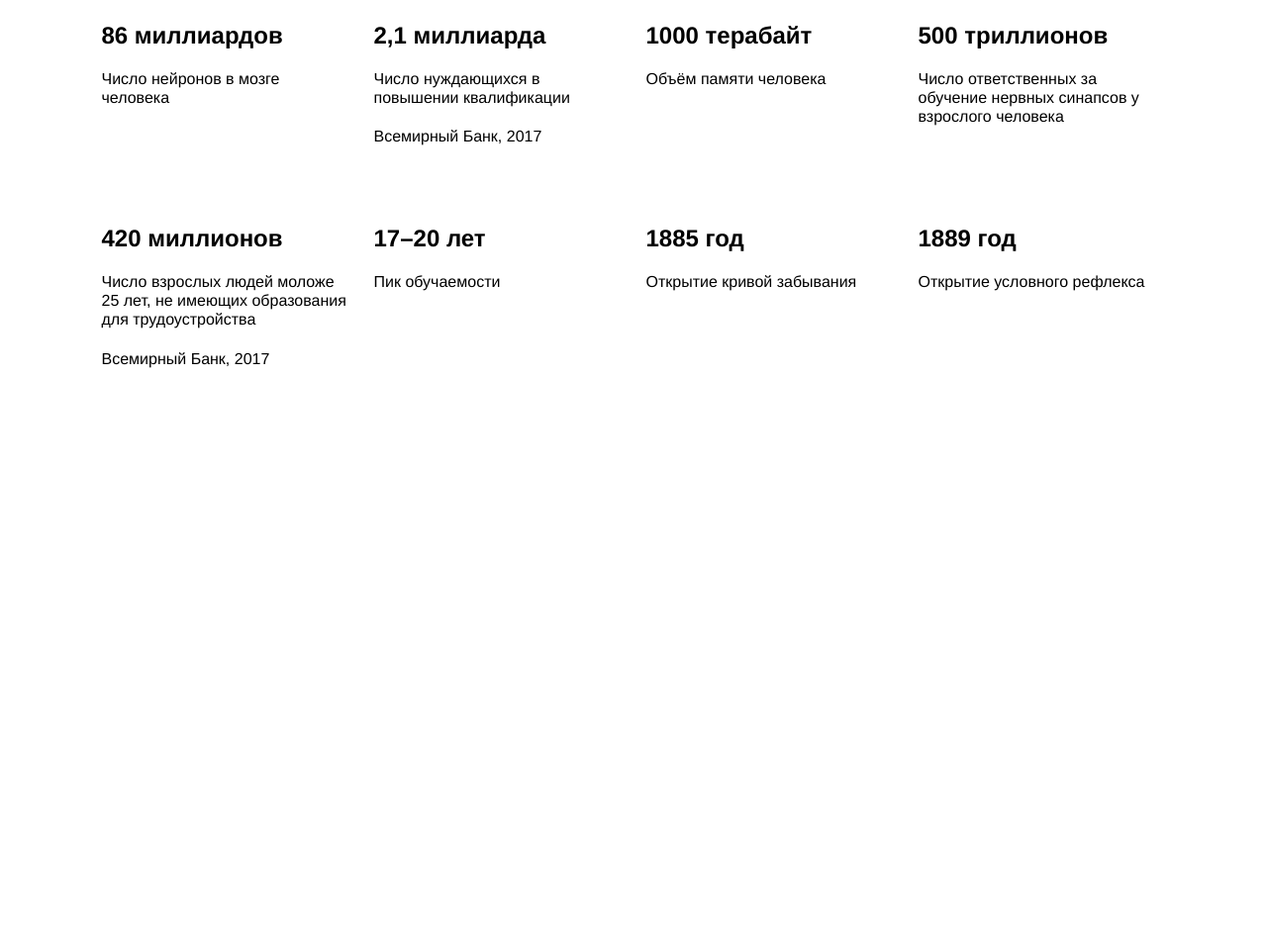
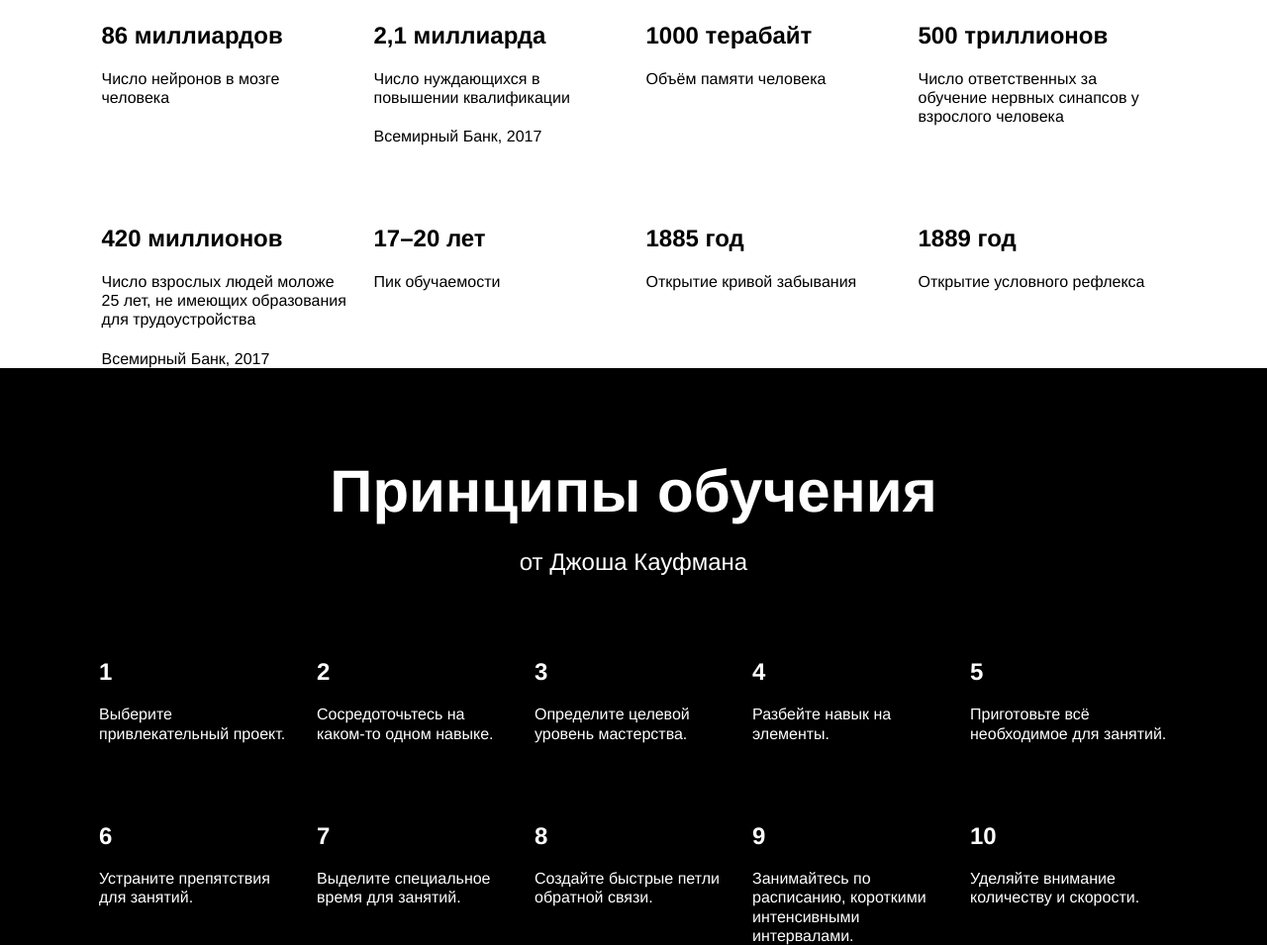
Before and after one commit to vladakoval/yap-static-layout, a plain HTML site: page index.html in a window 1280 px wide. Shown: the part 2596-3551 px from the top of the page at 99% size. Before the commit the page ends 2968 px from the top, so only its background shows below. Drawn offline with Linux system fonts and the light colour scheme.

Commit message:
Добавлена секция kaufman

```diff
--- a/blocks/kaufman/kaufman.css
+++ b/blocks/kaufman/kaufman.css
@@ -0,0 +1,6 @@
+@import url(../../styles/variables.css);
+
+.kaufman{
+  padding-top: 90px;
+  background-color: var(--black);
+}
--- /dev/null
+++ b/blocks/section-subtitle/_theme/section-subtitle_theme_dark.css
@@ -0,0 +1,9 @@
+@import url(../../../styles/variables.css);
+
+.section-subtitle_theme_dark {
+  background-color: var(--black);
+  color: var(--white);
+  line-height: 34px;
+  font-size: 24px;
+  font-weight: normal;
+}
--- /dev/null
+++ b/blocks/section-title/_theme/section-title_theme_dark.css
@@ -0,0 +1,9 @@
+@import url(../../../styles/variables.css);
+
+.section-title_theme_dark {
+  background-color: var(--black);
+  color: var(--white);
+  line-height: 1.15;
+  font-size: 60px;
+  font-weight: 700;
+}
--- /dev/null
+++ b/blocks/table/__cell/_theme/table__cell_theme_dark.css
@@ -0,0 +1,7 @@
+@import url(../../../../styles/variables.css);
+
+.table__cell_theme_dark {
+  background-color: var(--black);
+  color: var(--white);
+  width: 200px;
+}
--- /dev/null
+++ b/blocks/table/__heading/_theme/table_heading_theme_dark.css
@@ -0,0 +1,9 @@
+@import url(../../../../styles/variables.css);
+
+.table__heading_theme_dark {
+  background-color: var(--black);
+  color: var(--white);
+  line-height: 1.15;
+  font-size: 24px;
+  font-weight: 700;
+}
--- /dev/null
+++ b/blocks/table/__text/_theme/table_text_theme_dark.css
@@ -0,0 +1,9 @@
+@import url(../../../../styles/variables.css);
+
+.table__text_theme_dark {
+  background-color: var(--black);
+  color: var(--white);
+  line-height: 1.2;
+  font-size: 18;
+  font-weight: normal;
+}
--- /dev/null
+++ b/blocks/table/_theme/table_theme_dark.css
@@ -0,0 +1,6 @@
+@import url(../../../styles/variables.css);
+
+.table_theme_dark {
+  background-color: var(--black);
+  color: var(--white);
+}
--- a/index.html
+++ b/index.html
@@ -129,7 +129,9 @@
             </div>
             <div class="table__cell">
               <h2 class="table__heading">2,1 миллиарда</h2>
-              <p class="table__text">Число нуждающихся в повышении квалификации</p>
+              <p class="table__text">
+                Число нуждающихся в повышении квалификации
+              </p>
               <p class="table__text">Всемирный Банк, 2017</p>
             </div>
             <div class="table__cell">
@@ -138,11 +140,17 @@
             </div>
             <div class="table__cell">
               <h2 class="table__heading">500 триллионов</h2>
-              <p class="table__text">Число ответственных за обучение нервных синапсов у взрослого человека</p>
+              <p class="table__text">
+                Число ответственных за обучение нервных синапсов у взрослого
+                человека
+              </p>
             </div>
             <div class="table__cell">
               <h2 class="table__heading">420 миллионов</h2>
-              <p class="table__text">Число взрослых людей моложе 25 лет, не имеющих образования для трудоустройства</p>
+              <p class="table__text">
+                Число взрослых людей моложе 25 лет, не имеющих образования для
+                трудоустройства
+              </p>
               <p class="table__text">Всемирный Банк, 2017</p>
             </div>
             <div class="table__cell">
@@ -159,6 +167,76 @@
             </div>
           </div>
         </section>
+        <section class="kaufman">
+          <h2 class="section-title section-title_theme_dark">
+            Принципы обучения
+          </h2>
+          <h3 class="section-subtitle section-subtitle_theme_dark">
+            от Джоша Кауфмана
+          </h3>
+          <div class="table table_theme_dark">
+            <div class="table__cell table__cell_theme_dark">
+              <h2 class="table__heading table__heading_theme_dark">1</h2>
+              <p class="table__text table__text_theme_dark">
+                Выберите привлекательный проект.
+              </p>
+            </div>
+            <div class="table__cell table__cell_theme_dark">
+              <h2 class="table__heading table__heading_theme_dark">2</h2>
+              <p class="table__text table__text_theme_dark">
+                Сосредоточьтесь на каком-то одном навыке.
+              </p>
+            </div>
+            <div class="table__cell table__cell_theme_dark">
+              <h2 class="table__heading table__heading_theme_dark">3</h2>
+              <p class="table__text table__text_theme_dark">
+                Определите целевой уровень мастерства.
+              </p>
+            </div>
+            <div class="table__cell table__cell_theme_dark">
+              <h2 class="table__heading table__heading_theme_dark">4</h2>
+              <p class="table__text table__text_theme_dark">
+                Разбейте навык на элементы.
+              </p>
+            </div>
+            <div class="table__cell table__cell_theme_dark">
+              <h2 class="table__heading table__heading_theme_dark">5</h2>
+              <p class="table__text table__text_theme_dark">
+                Приготовьте всё необходимое для занятий.
+              </p>
+            </div>
+            <div class="table__cell table__cell_theme_dark">
+              <h2 class="table__heading table__heading_theme_dark">
+                6
+              </h2>
+              <p class="table__text table__text_theme_dark">Устраните препятствия для занятий.</p>
+            </div>
+            <div class="table__cell table__cell_theme_dark">
+              <h2 class="table__heading table__heading_theme_dark">7</h2>
+              <p class="table__text table__text_theme_dark">
+                Выделите специальное время для занятий.
+              </p>
+            </div>
+            <div class="table__cell table__cell_theme_dark">
+              <h2 class="table__heading table__heading_theme_dark">8</h2>
+              <p class="table__text table__text_theme_dark">
+                Создайте быстрые петли обратной связи.
+              </p>
+            </div>
+            <div class="table__cell table__cell_theme_dark">
+              <h2 class="table__heading table__heading_theme_dark">9</h2>
+              <p class="table__text table__text_theme_dark">
+                Занимайтесь по расписанию, короткими интенсивными интервалами.
+              </p>
+            </div>
+            <div class="table__cell table__cell_theme_dark">
+              <h2 class="table__heading table__heading_theme_dark">10</h2>
+              <p class="table__text table__text_theme_dark">
+                Уделяйте внимание количеству и скорости.
+              </p>
+            </div>
+          </div>
+        </section>
       </main>
     </div>
   </body>
--- a/pages/index.css
+++ b/pages/index.css
@@ -24,8 +24,14 @@
 @import url(../blocks/cards/__item/cards__item.css);
 @import url(../blocks/cards/__title/cards__title.css);
 @import url(../blocks/section-subtitle/section-subtitle.css);
+@import url(../blocks/section-subtitle/_theme/section-subtitle_theme_dark.css);
 @import url(../blocks/section-title/section-title.css);
+@import url(../blocks/section-title/_theme/section-title_theme_dark.css);
 @import url(../blocks/table/table.css);
 @import url(../blocks/table/__cell/table__cell.css);
 @import url(../blocks/table/__heading/table__heading.css);
 @import url(../blocks/table/__text/table__text.css);
+@import url(../blocks/table/_theme/table_theme_dark.css);
+@import url(../blocks/table/__cell/_theme/table__cell_theme_dark.css);
+@import url(../blocks/table/__heading/_theme/table_heading_theme_dark.css);
+@import url(../blocks/table/__text/_theme/table_text_theme_dark.css);
--- a/styles/variables.css
+++ b/styles/variables.css
@@ -3,4 +3,5 @@
   --grey: #f2f2f2;
   --blue: #2f80ed;
   --black: #000;
+  --white: #fff;
 }
```
